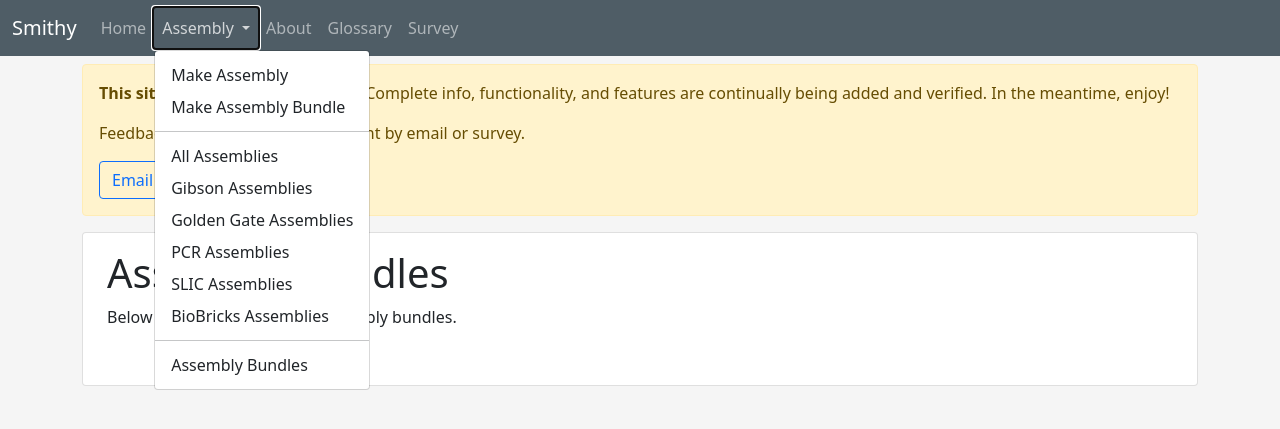
After one commit to henrithomas/smithy-app, a Django app: page /assembly/bundle/list/ in a window 1280 px wide, after a click on "Assembly". The commit adds this page. Shown: the top 429 px of the page. Run offline with Django 3.2, Linux system fonts and the light colour scheme; data that the repository does not hold is empty; parts of the project's set-up code (start-up, migrations or seed data) failed here and were passed over.

Commit message:
new list views for assemblies

```diff
--- /dev/null
+++ b/smithy/assembly/templates/assembly/assemblybundle_list.html
@@ -0,0 +1,27 @@
+{% extends 'proj_site/base.html' %}
+{% block content %}
+    <h1>{{ title }}</h1>
+    <p>
+        Below is a listing of existing assembly bundles.
+    </p>
+    <div class="row mb-4">
+        <div class="col">
+            {% for bundle in bundles %}
+                <div class="card mb-2">
+                    <div class="card-body">
+                        <h4 class="card-title">
+                            {{ bundle.title }}
+                            <a href="{% url 'bundle-detail' bundle.pk %}" class="btn btn-outline-primary float-end"><i class="bi bi-eye"></i> View Bundle</a>
+                        </h4>
+                        <h6 class="card-subtitle mb-2 text-muted">
+                            <small>{{ bundle.date_created }}</small>
+                        </h6>
+                        <p class="card-text">
+                            {{ bundle.description }}
+                        </p>
+                    </div>
+                </div>
+            {% endfor %}
+        </div>
+    </div>
+{% endblock content %}
--- a/smithy/assembly/urls.py
+++ b/smithy/assembly/urls.py
@@ -8,27 +8,33 @@ from .views import (
     GibsonSolutionDetailView,
     GibsonPartDetailView,
     GibsonPrimerDetailView,
+    GibsonListView,
     GoldenGateDetailView,
     GoldenGateCreateView,
     GoldenGateSolutionDetailView,
     GoldenGatePartDetailView,
     GoldenGatePrimerDetailView,
+    GoldenGateListView,
     BioBricksDetailView,
     BioBricksCreateView,
     BioBricksSolutionDetailView,
     BioBricksPartDetailView,
     BioBricksPrimerDetailView,
+    BioBricksListView,
     PCRDetailView,
     PCRCreateView,
     PCRSolutionDetailView,
     PCRPartDetailView,
     PCRPrimerDetailView,
+    PCRListView,
     SLICDetailView,
     SLICCreateView,
     SLICSolutionDetailView,
     SLICPartDetailView,
     SLICPrimerDetailView,
+    SLICListView,
     AssemblyBundleDetailView,
+    AssemblyBundleListView
 )
 
 urlpatterns = [
@@ -36,28 +42,34 @@ urlpatterns = [
     path('about/', views.about, name='assembly-about'),
     path('bundle/', views.assembly_bundle, name='assembly-bundle'),
     path('bundle/<int:pk>/', AssemblyBundleDetailView.as_view(), name='bundle-detail'),
+    path('bundle/list/', AssemblyBundleListView.as_view(), name='bundle-list'),
     path('gibson/<int:pk>/', GibsonDetailView.as_view(), name='gibson-detail'),
     path('gibson/new/', GibsonCreateView.as_view(), name='gibson-create'),
+    path('gibson/list/', GibsonListView.as_view(), name='gibson-list'),
     path('gibson/solution/<int:pk>/', GibsonSolutionDetailView.as_view(), name='gibson-solution-detail'),
     path('gibson/part/<int:pk>/', GibsonPartDetailView.as_view(), name='gibson-part-detail'),
     path('gibson/primer/<int:pk>/', GibsonPrimerDetailView.as_view(), name='gibson-primer-detail'),
     path('goldengate/<int:pk>/', GoldenGateDetailView.as_view(), name='goldengate-detail'),
     path('goldengate/new/', GoldenGateCreateView.as_view(), name='goldengate-create'),
+    path('goldengate/list/', GoldenGateListView.as_view(), name='goldengate-list'),
     path('goldengate/solution/<int:pk>/', GoldenGateSolutionDetailView.as_view(), name='goldengate-solution-detail'),
     path('goldengate/part/<int:pk>/', GoldenGatePartDetailView.as_view(), name='goldengate-part-detail'),
     path('goldengate/primer/<int:pk>/', GoldenGatePrimerDetailView.as_view(), name='goldengate-primer-detail'),
     path('biobricks/<int:pk>/', BioBricksDetailView.as_view(), name='biobricks-detail'),
     path('biobricks/new/', BioBricksCreateView.as_view(), name='biobricks-create'),
+    path('biobricks/list/', BioBricksListView.as_view(), name='biobricks-list'),
     path('biobricks/solution/<int:pk>/', BioBricksSolutionDetailView.as_view(), name='biobricks-solution-detail'),
     path('biobricks/part/<int:pk>/', BioBricksPartDetailView.as_view(), name='biobricks-part-detail'),
     path('biobricks/primer/<int:pk>/', BioBricksPrimerDetailView.as_view(), name='biobricks-primer-detail'),
     path('pcr/<int:pk>/', PCRDetailView.as_view(), name='pcr-detail'),
     path('pcr/new/', PCRCreateView.as_view(), name='pcr-create'),
+    path('pcr/list/', PCRListView.as_view(), name='pcr-list'),
     path('pcr/solution/<int:pk>/', PCRSolutionDetailView.as_view(), name='pcr-solution-detail'),
     path('pcr/part/<int:pk>/', PCRPartDetailView.as_view(), name='pcr-part-detail'),
     path('pcr/primer/<int:pk>/', PCRPrimerDetailView.as_view(), name='pcr-primer-detail'),
     path('slic/<int:pk>/', SLICDetailView.as_view(), name='slic-detail'),
     path('slic/new/', SLICCreateView.as_view(), name='slic-create'),
+    path('slic/list/', SLICListView.as_view(), name='slic-list'),
     path('slic/solution/<int:pk>/', SLICSolutionDetailView.as_view(), name='slic-solution-detail'),
     path('slic/part/<int:pk>/', SLICPartDetailView.as_view(), name='slic-part-detail'),
     path('slic/primer/<int:pk>/', SLICPrimerDetailView.as_view(), name='slic-primer-detail'),
--- a/smithy/assembly/views.py
+++ b/smithy/assembly/views.py
@@ -1,3 +1,4 @@
+from typing import List
 from Bio.Blast import Record
 from django.utils import timezone
 from django.db.models.deletion import Collector
@@ -35,11 +36,13 @@ from .models import (
 )
 from django.views.generic import (
     DetailView,
-    CreateView
+    CreateView,
+    ListView
 )
 from django.contrib.messages.views import SuccessMessageMixin
 import os
 from .forms import BundleForm
+from itertools import chain
 
 
 def home(request):
@@ -128,6 +131,22 @@ class GibsonPrimerDetailView(DetailView):
         context['title'] = self.object.name
         return context
 
+
+class GibsonListView(ListView):
+    model = GibsonAssembly
+    context_object_name = 'gibsons'
+
+    def get_queryset(self):
+        qs = super().get_queryset()
+        return qs.all() \
+            .only('title', 'date_created') \
+            .order_by('-date_created')
+
+    def get_context_data(self, **kwargs):
+        context = super().get_context_data(**kwargs)
+        context['title'] = 'Gibson Assemblies'
+        return context
+
 # Golden Gate Assembly
 class GoldenGateDetailView(DetailView):
     model = GoldenGateAssembly
@@ -208,6 +227,22 @@ class GoldenGatePrimerDetailView(DetailView):
         context['title'] = self.object.name
         return context
 
+
+class GoldenGateListView(ListView):
+    model = GoldenGateAssembly
+    context_object_name = 'goldengates'
+
+    def get_queryset(self):
+        qs = super().get_queryset()
+        return qs.all() \
+            .only('title', 'date_created') \
+            .order_by('-date_created')
+
+    def get_context_data(self, **kwargs):
+        context = super().get_context_data(**kwargs)
+        context['title'] = 'Golden Gate Assemblies'
+        return context
+
 # Bio Bricks Assembly
 class BioBricksDetailView(DetailView):
     model = BioBricksAssembly
@@ -284,6 +319,22 @@ class BioBricksPrimerDetailView(DetailView):
     def get_context_data(self, **kwargs):
         context = super().get_context_data(**kwargs)
         context['title'] = self.object.name
+        return context
+
+
+class BioBricksListView(ListView):
+    model = BioBricksAssembly
+    context_object_name = 'biobricks'
+
+    def get_queryset(self):
+        qs = super().get_queryset()
+        return qs.all() \
+            .only('title', 'date_created') \
+            .order_by('-date_created')
+
+    def get_context_data(self, **kwargs):
+        context = super().get_context_data(**kwargs)
+        context['title'] = 'BioBricks Assemblies'
         return context
 
 # PCR Assembly
@@ -363,6 +414,22 @@ class PCRPrimerDetailView(DetailView):
     def get_context_data(self, **kwargs):
         context = super().get_context_data(**kwargs)
         context['title'] = self.object.name
+        return context
+
+
+class PCRListView(ListView):
+    model = PCRAssembly
+    context_object_name = 'pcrs'
+
+    def get_queryset(self):
+        qs = super().get_queryset()
+        return qs.all() \
+            .only('title', 'date_created') \
+            .order_by('-date_created')
+
+    def get_context_data(self, **kwargs):
+        context = super().get_context_data(**kwargs)
+        context['title'] = 'PCR-SOE Assemblies'
         return context
 
 # SLIC Assembly
@@ -445,12 +512,27 @@ class SLICPrimerDetailView(DetailView):
         return context
 
 
+class SLICListView(ListView):
+    model = SLICAssembly
+    context_object_name = 'slics'
+
+    def get_queryset(self):
+        qs = super().get_queryset()
+        return qs.all() \
+            .only('title', 'date_created') \
+            .order_by('-date_created')
+
+    def get_context_data(self, **kwargs):
+        context = super().get_context_data(**kwargs)
+        context['title'] = 'SLIC Assemblies'
+        return context
+
+# Assembly Bundles
 def assembly_bundle(request):
     if request.method == 'POST':
         bundle_form = BundleForm(request.POST, request.FILES)
 
         if bundle_form.is_valid():
-            # TODO add bundle service and assembly building here
             bundle_pk = bundle_create_service(bundle_form.cleaned_data)
             return redirect('bundle-detail', bundle_pk)
     else:
@@ -463,6 +545,7 @@ class AssemblyBundleDetailView(DetailView):
     context_object_name = 'assembly_bundle'
 
     def get_context_data(self, **kwargs):
+
         context = super().get_context_data(**kwargs)
         # TODO change how the queries happen here, maybe change to code in the GET request
         context['title'] = self.object.title
@@ -488,3 +571,33 @@ class AssemblyBundleDetailView(DetailView):
             context['biobrick_solutions'] = context['biobrick'].biobrickssolution_set.all()
 
         return context
+
+
+class AssemblyBundleListView(ListView):
+    model = AssemblyBundle
+    context_object_name = 'bundles'
+
+    def get_queryset(self):
+        qs = super().get_queryset()
+        return qs.all() \
+            .only('title', 'date_created', 'description') \
+            .order_by('-date_created')
+
+    def get_context_data(self, **kwargs):
+        context = super().get_context_data(**kwargs)
+        context['title'] = 'Assembly Bundles'
+        return context
+
+def assemblies_list(request):
+    gibsons = GibsonAssembly.objects.all()
+    goldengates = GoldenGateAssembly.objects.all()
+    pcrs = PCRAssembly.objects.all()
+    slics = SLICAssembly.objects.all()
+    biobricks = BioBricksAssembly.objects.all()
+
+    assemblies = sorted(
+        chain(gibsons, goldengates, pcrs, slics, biobricks),
+        key=lambda assembly: assembly.date_created, reverse=True
+    )
+
+    return render(request, 'assemblies_list.html', { 'assemblies': assemblies})
--- a/smithy/proj_site/templates/proj_site/base.html
+++ b/smithy/proj_site/templates/proj_site/base.html
@@ -30,7 +30,7 @@
                     </div>
                     <div class="modal-body">
                         <div class="d-flex justify-content-center mb-4">
-                            <div class="spinner-border text-secondary" role="status" style="width: 3rem; height: 3rem;">
+                            <div class="spinner-border text-success" role="status" style="width: 3rem; height: 3rem;">
                               <span class="visually-hidden">Loading...</span>
                             </div>
                         </div>
@@ -66,8 +66,14 @@
                           <li><a class="dropdown-item" href="{% url 'assembly-home' %}">Make Assembly</a></li>
                           <li><a class="dropdown-item" href="{% url 'assembly-bundle' %}">Make Assembly Bundle</a></li>
                           <li><hr class="dropdown-divider"></li>
-                          <li><a class="dropdown-item" href="#">View Assemblies</a></li>
-                          <li><a class="dropdown-item" href="#">View Assembly Bundles</a></li>
+                          <li><a class="dropdown-item" href="#">All Assemblies</a></li>
+                          <li><a class="dropdown-item" href="{% url 'gibson-list' %}">Gibson Assemblies</a></li>
+                          <li><a class="dropdown-item" href="{% url 'goldengate-list' %}">Golden Gate Assemblies</a></li>
+                          <li><a class="dropdown-item" href="{% url 'pcr-list' %}">PCR Assemblies</a></li>
+                          <li><a class="dropdown-item" href="{% url 'slic-list' %}">SLIC Assemblies</a></li>
+                          <li><a class="dropdown-item" href="{% url 'biobricks-list' %}">BioBricks Assemblies</a></li>
+                          <li><hr class="dropdown-divider"></li>
+                          <li><a class="dropdown-item" href="{% url 'bundle-list' %}">Assembly Bundles</a></li>
                         </ul>
                       </li>
                     <li class="nav-item">
```
Also changed, not shown: smithy/assembly/templates/assembly/assemblies_list.html (added, +24 -0 lines), smithy/assembly/templates/assembly/biobricksassembly_list.html (added, +24 -0 lines), smithy/assembly/templates/assembly/gibsonassembly_list.html (added, +24 -0 lines), smithy/assembly/templates/assembly/goldengateassembly_list.html (added, +24 -0 lines), smithy/assembly/templates/assembly/pcrassembly_list.html (added, +24 -0 lines), smithy/assembly/templates/assembly/slicassembly_list.html (added, +24 -0 lines), smithy/proj_site/static/proj_site/main.css (line endings or trailing spaces).
